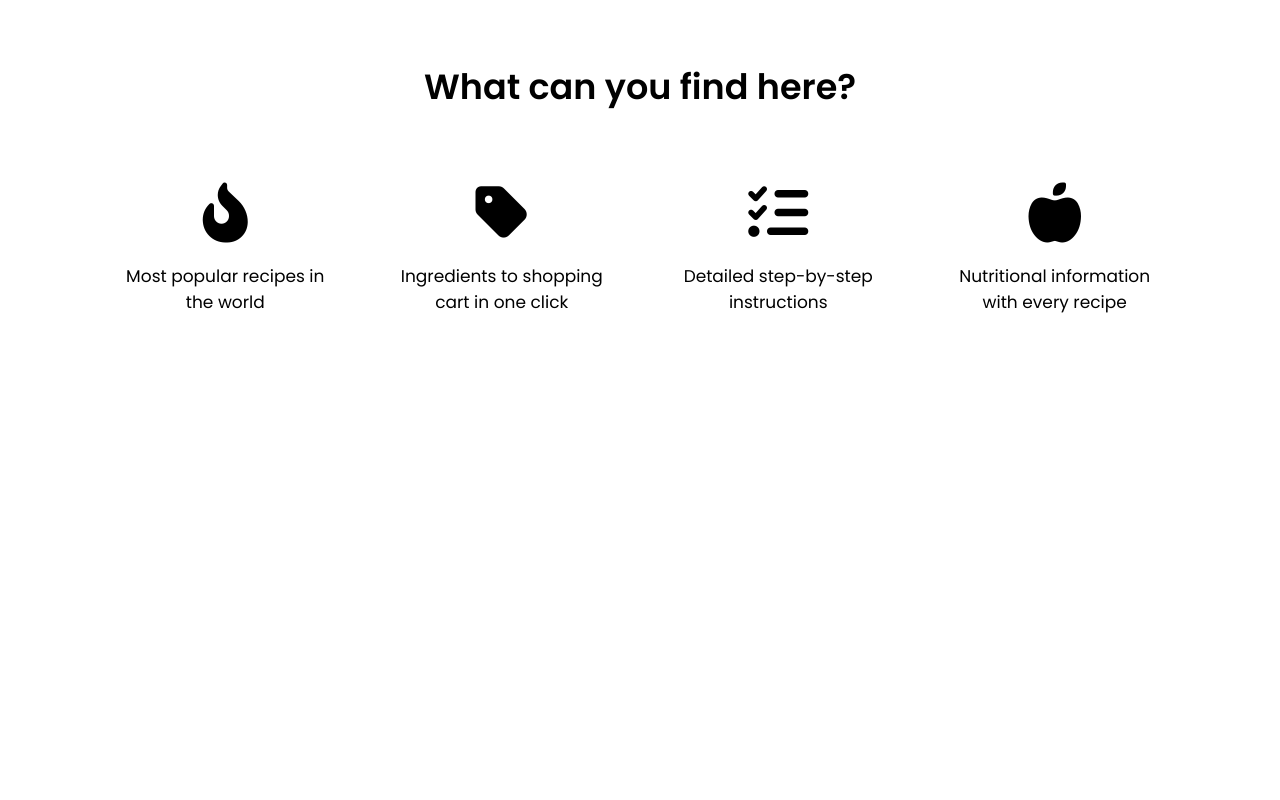
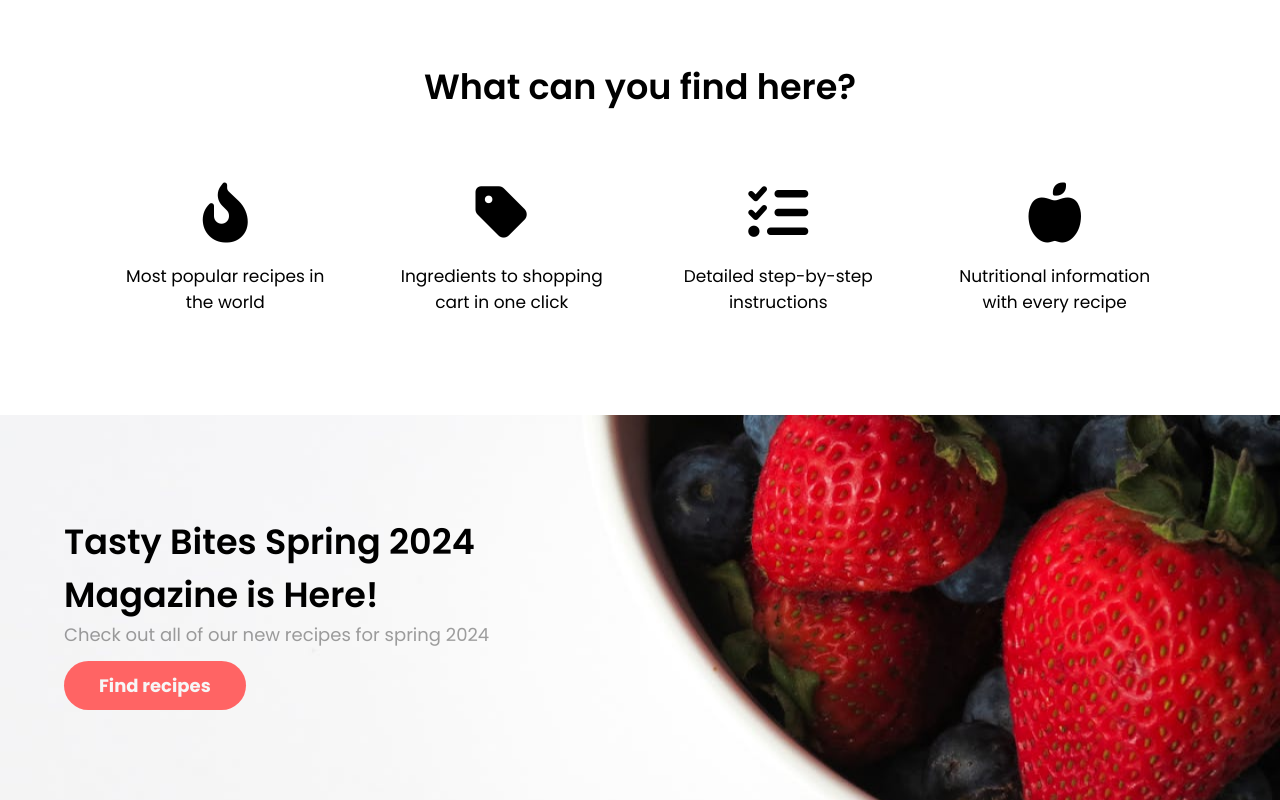
Before and after one commit to Nikola-02/tastybites, an Angular app: page / in a window 1280 px wide. Shown: the part 1826-2626 px from the top of the page. Before the commit the page ends 2141 px from the top, so only its background shows below. Built offline with nearby package versions, Linux system fonts and the light colour scheme.

Commit message:
Added Magazine section

```diff
--- a/src/app/app.component.css
+++ b/src/app/app.component.css
@@ -197,4 +197,33 @@ header .my-container .contact-div a:hover {
 .what-can-you-find-here .my-container .content .item p {
   margin-top: 20px;
   font-size: 17px;
+}
+
+.magazine {
+  margin-top: 100px;
+  padding: 100px 0px;
+  background-image: url("../assets/images/magazine.png");
+  background-position: center;
+  background-size: cover;
+}
+.magazine .my-container .title {
+  width: 45%;
+}
+.magazine .my-container .title h2 {
+  text-align: start;
+  margin-bottom: 0px;
+}
+.magazine .my-container .title p {
+  font-weight: 400;
+  font-size: 18px;
+  color: rgba(42, 42, 42, 0.45);
+  margin-bottom: 22px;
+}
+.magazine .my-container .title a {
+  font-size: 18px;
+  background-color: #ff6464;
+}
+.magazine .my-container .title a:hover {
+  background-color: #2a2a2a;
+  color: #f6f6f6;
 }/*# sourceMappingURL=app.component.css.map */
--- a/src/app/app.component.html
+++ b/src/app/app.component.html
@@ -182,4 +182,13 @@
       </div>
     </div>
   </div>
+  <div class="magazine">
+    <div class="my-container">
+      <div class="title">
+        <h2>Tasty Bites Spring 2024 Magazine is Here!</h2>
+        <p>Check out all of our new recipes for spring 2024</p>
+        <a routerLink="" class="find-recipes-btn">Find recipes</a>
+      </div>
+    </div>
+  </div>
 </main>
--- a/src/app/app.component.scss
+++ b/src/app/app.component.scss
@@ -239,3 +239,34 @@ header {
     }
   }
 }
+
+.magazine {
+  margin-top: 100px;
+  padding: 100px 0px;
+  background-image: url("../assets/images/magazine.png");
+  background-position: center;
+  background-size: cover;
+  .my-container {
+    .title {
+      width: 45%;
+      h2 {
+        text-align: start;
+        margin-bottom: 0px;
+      }
+      p {
+        font-weight: 400;
+        font-size: 18px;
+        color: rgba($color: $black, $alpha: 0.45);
+        margin-bottom: 22px;
+      }
+      a {
+        font-size: 18px;
+        background-color: $red;
+        &:hover {
+          background-color: $black;
+          color: $white;
+        }
+      }
+    }
+  }
+}
```
Also changed, not shown: src/assets/images/magazine.png (added), 1 other file (tests, documents, lock files or other folders).
